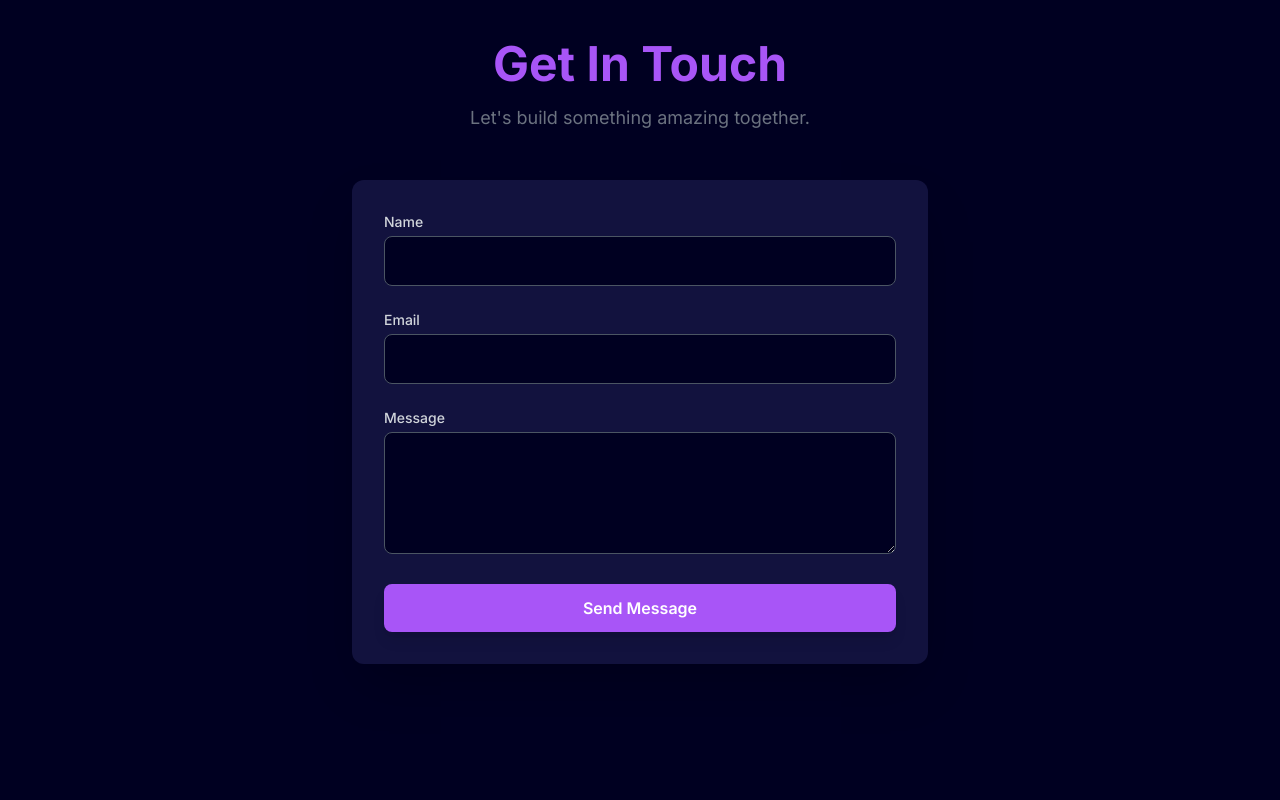
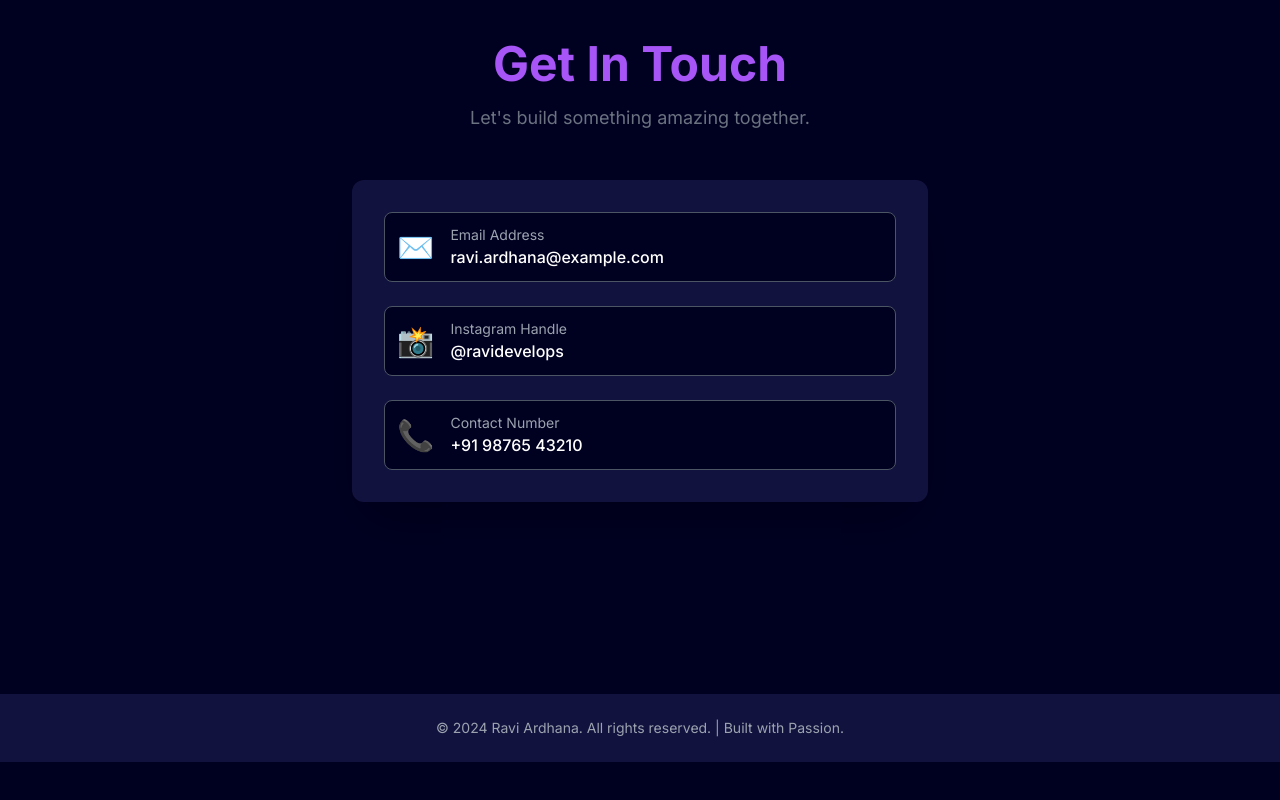
Before and after one commit to r0v10rd/Websites, a plain HTML site: page index.html in a window 1280 px wide. Shown: the part 1954-2754 px from the top of the page. After the commit the page ends 2716 px from the top, so only its background shows below. Drawn offline with nearby package versions, Linux system fonts and the light colour scheme.

Commit message:
Update index.html

```diff
--- a/index.html
+++ b/index.html
@@ -1,4 +1,3 @@
-
 <!DOCTYPE html>
 <html lang="en">
 <head>
@@ -70,16 +69,6 @@
                 text-align: center;
                 margin-top: 2rem;
             }
-            .rightSection {
-                order: 1;
-                width: 100% !important;
-                display: flex;
-                justify-content: center;
-            }
-            .rightSection img {
-                width: 70%;
-                max-width: 300px;
-            }
             nav ul {
                 padding: 0 10px;
             }
@@ -107,7 +96,7 @@
     <main class="container mx-auto p-4 md:p-8">
         <!-- Hero Section -->
         <section id="home" class="firstSection flex flex-wrap justify-around items-center pt-16 pb-10 min-h-[70vh]">
-            <div class="leftSection w-full md:w-[45%] text-4xl md:text-5xl lg:text-6xl font-extrabold leading-tight hero-text-container">
+            <div class="leftSection w-full md:w-3/4 text-4xl md:text-5xl lg:text-6xl font-extrabold leading-tight hero-text-container mx-auto">
                 <p class="text-gray-300 text-3xl font-normal mb-2">Hello, I'm</p>
                 <span class="text-white block">Ravi Ardhana</span>
                 <p class="text-3xl text-gray-400 font-medium mt-4">
@@ -122,11 +111,6 @@
                         View Resume
                     </a>
                 </div>
-            </div>
-
-            <div class="rightSection w-full md:w-[35%] mt-10 md:mt-0 flex justify-center">
-                <!-- Placeholder Image (replace with a real portfolio picture) -->
-                <img src="https://placehold.co/400x400/312e81/ffffff?text=RAVI+ARDHANA&font=inter" alt="Ravi Ardhana Profile" class="w-full max-w-sm rounded-full border-4 border-[#a855f7] shadow-2xl transition-transform duration-500 hover:scale-105" onerror="this.src='https://placehold.co/400x400/312e81/ffffff?text=Ravi+Profile'">
             </div>
         </section>
 
@@ -145,7 +129,6 @@
                     <li><span class="text-[#a855f7] font-semibold">Backend/Logic:</span> C and Python</li>
                     <li><span class="text-[#a855f7] font-semibold">Design Focus:</span> Building responsive and accessible user interfaces.</li>
                 </ul>
-
 
                 <p class="text-lg md:text-xl leading-relaxed text-gray-300 mt-6">
                     I am driven by a passion for transforming complex problems into elegant web solutions and am currently eager to apply my skills in an exciting internship or collaborative project.
@@ -203,23 +186,39 @@
             <p class="text-center text-gray-500 mb-12 text-lg">Let's build something amazing together.</p>
 
             <div class="max-w-xl mx-auto bg-[#12123e] p-8 rounded-xl shadow-2xl">
-                <form action="#" method="POST" class="space-y-6">
+                <!-- START: CONTACT LINKS SECTION -->
+                <div class="space-y-6">
+                    <div class="flex items-center space-x-4 p-3 bg-[#000021] rounded-lg border border-gray-600 hover:border-[#a855f7] transition duration-300">
+                        <span class="text-3xl text-red-400" role="img" aria-label="Email Icon">✉️</span>
                         <div>
-                        <label for="name" class="block text-sm font-medium text-gray-300 mb-1">Name</label>
-                        <input type="text" id="name" name="name" required class="w-full px-4 py-3 rounded-lg bg-[#000021] border border-gray-600 focus:border-[#a855f7] text-white transition duration-200">
+                            <p class="text-sm text-gray-400">Email Address</p>
+                            <a href="mailto:ravi.ardhana@example.com" class="text-white font-medium hover:text-[#a855f7]">
+                                ravi.ardhana@example.com
+                            </a>
                         </div>
+                    </div>
+
+                    <div class="flex items-center space-x-4 p-3 bg-[#000021] rounded-lg border border-gray-600 hover:border-[#a855f7] transition duration-300">
+                        <span class="text-3xl text-pink-400" role="img" aria-label="Instagram Icon">📸</span>
                         <div>
-                        <label for="email" class="block text-sm font-medium text-gray-300 mb-1">Email</label>
-                        <input type="email" id="email" name="email" required class="w-full px-4 py-3 rounded-lg bg-[#000021] border border-gray-600 focus:border-[#a855f7] text-white transition duration-200">
+                            <p class="text-sm text-gray-400">Instagram Handle</p>
+                            <a href="https://www.instagram.com/ravidevelops" target="_blank" class="text-white font-medium hover:text-[#a855f7]">
+                                @ravidevelops
+                            </a>
                         </div>
+                    </div>
+
+                    <div class="flex items-center space-x-4 p-3 bg-[#000021] rounded-lg border border-gray-600 hover:border-[#a855f7] transition duration-300">
+                        <span class="text-3xl text-green-400" role="img" aria-label="Phone Icon">📞</span>
                         <div>
-                        <label for="message" class="block text-sm font-medium text-gray-300 mb-1">Message</label>
-                        <textarea id="message" name="message" rows="4" required class="w-full px-4 py-3 rounded-lg bg-[#000021] border border-gray-600 focus:border-[#a855f7] text-white transition duration-200"></textarea>
+                            <p class="text-sm text-gray-400">Contact Number</p>
+                            <span class="text-white font-medium">
+                                +91 98765 43210
+                            </span>
                         </div>
-                    <button type="submit" class="w-full py-3 bg-[#a855f7] text-white font-semibold rounded-lg shadow-lg hover:bg-purple-600 transition duration-300">
-                        Send Message
-                    </button>
-                </form>
+                    </div>
+                </div>
+                <!-- END: CONTACT LINKS SECTION -->
             </div>
         </section>
     </main>
```
Lines whose indentation alone changed are shown as unchanged.
